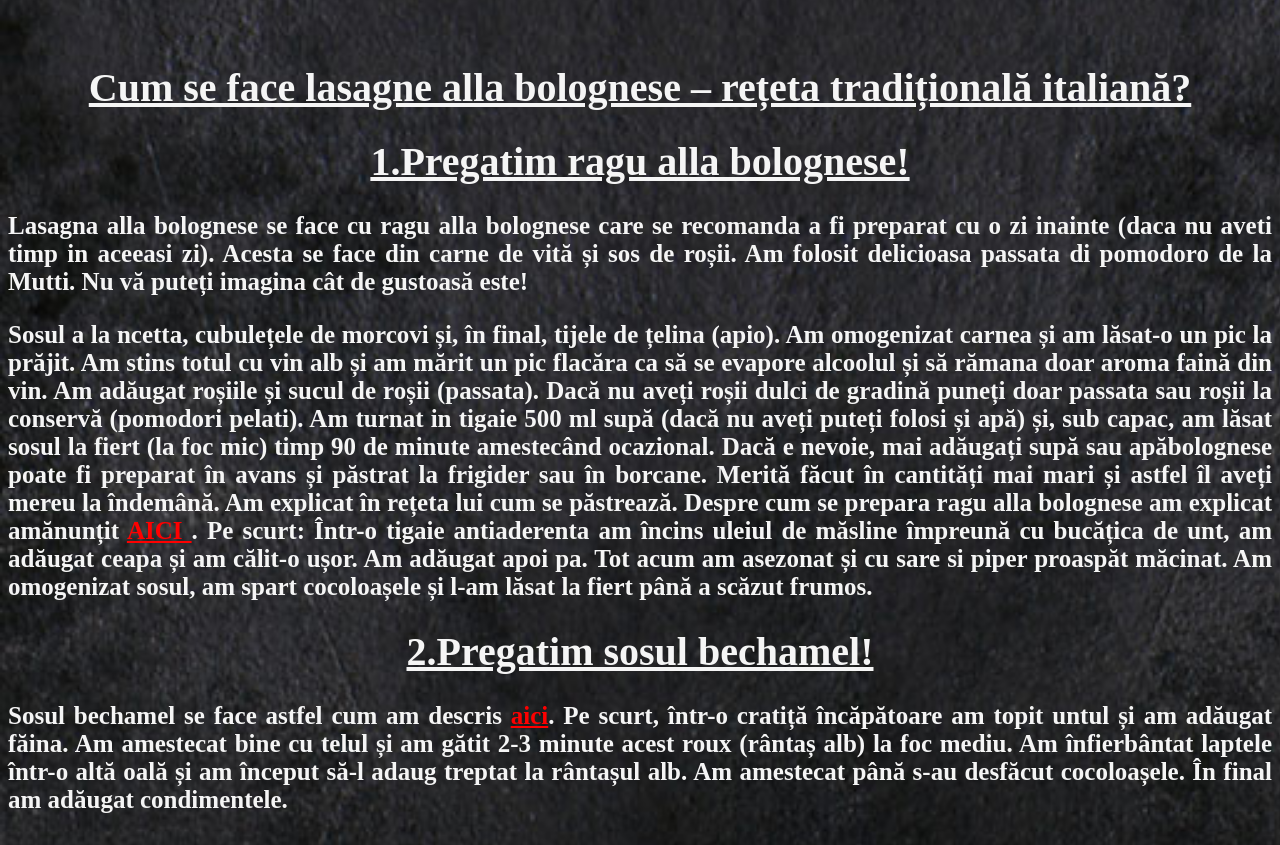
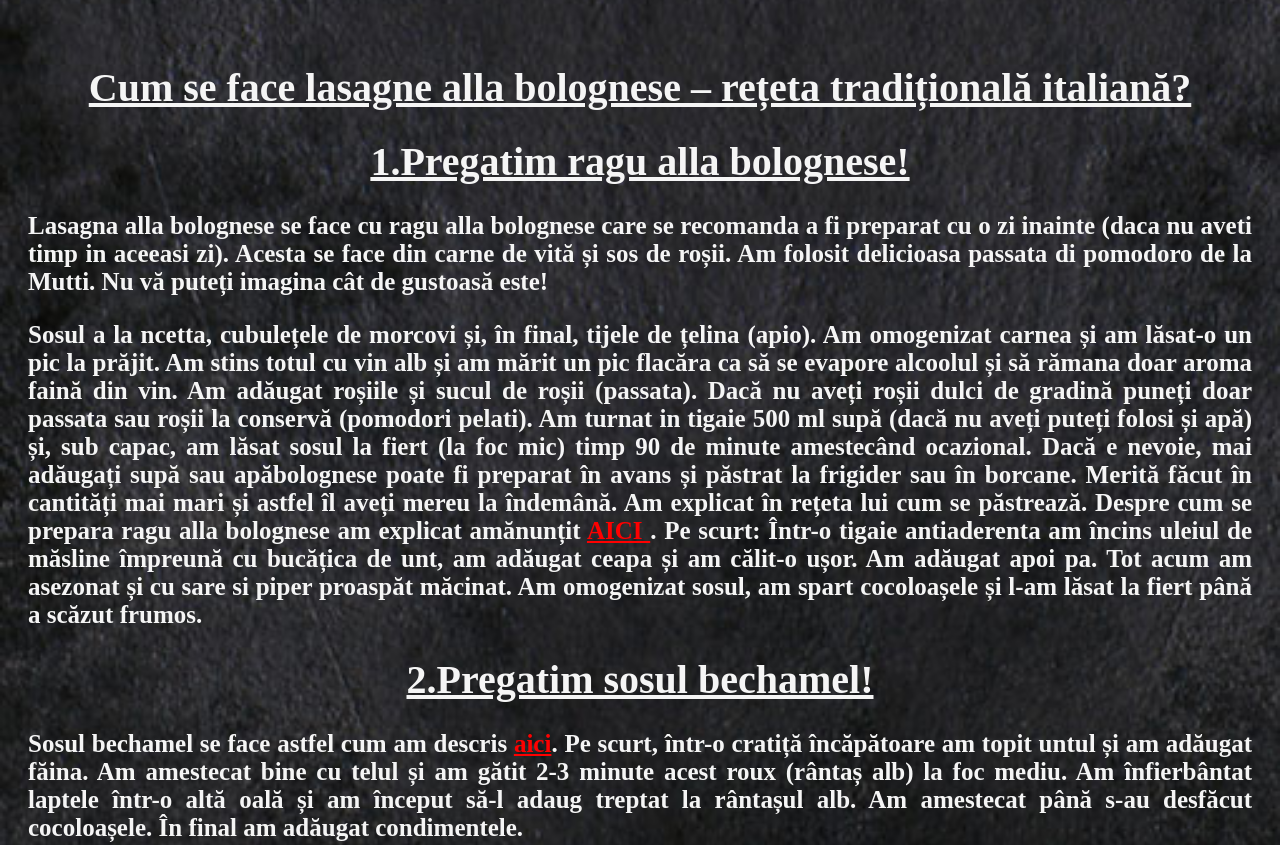
Before and after one commit to runforrrestrun/odin-recipes, a plain HTML site: page recipes/lasagna.html in a window 1280 px wide. Shown: the part 821-1666 px from the top of the page. Drawn offline with Linux system fonts and the light colour scheme.

Commit message:
schimbari

```diff
--- a/recipes/styles.css
+++ b/recipes/styles.css
@@ -35,7 +35,8 @@ h1{text-align: center;
 #link-bechamel:visited{color:tomato}
 
 .flex{
-text-align:justify;}
+text-align:justify;
+margin:20px;}
 
 
 
```
